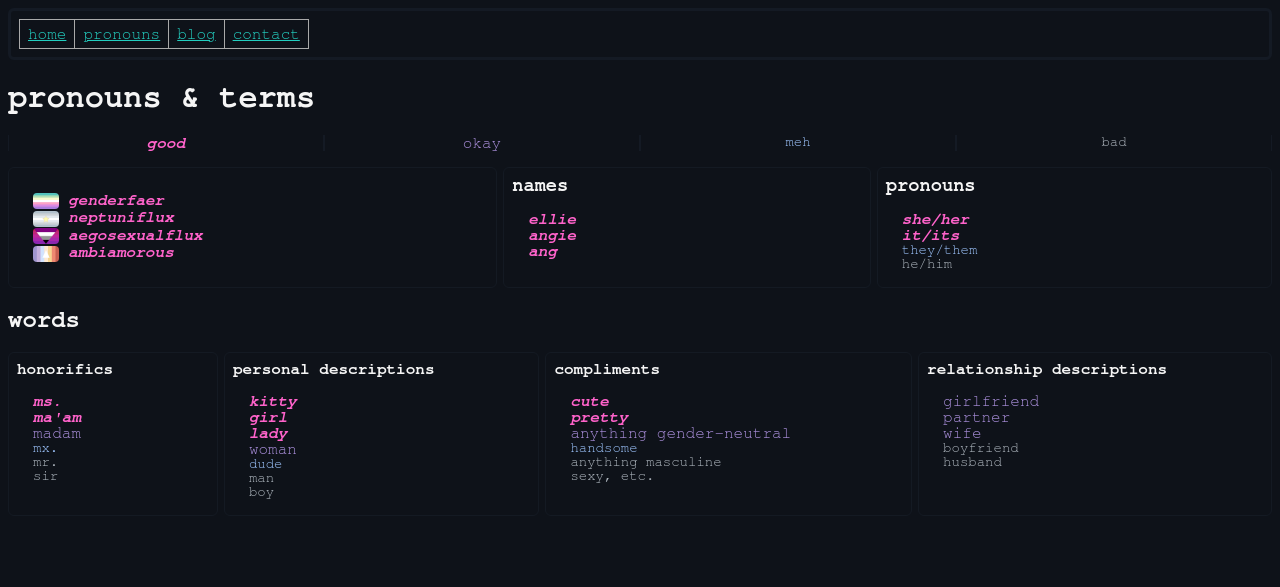
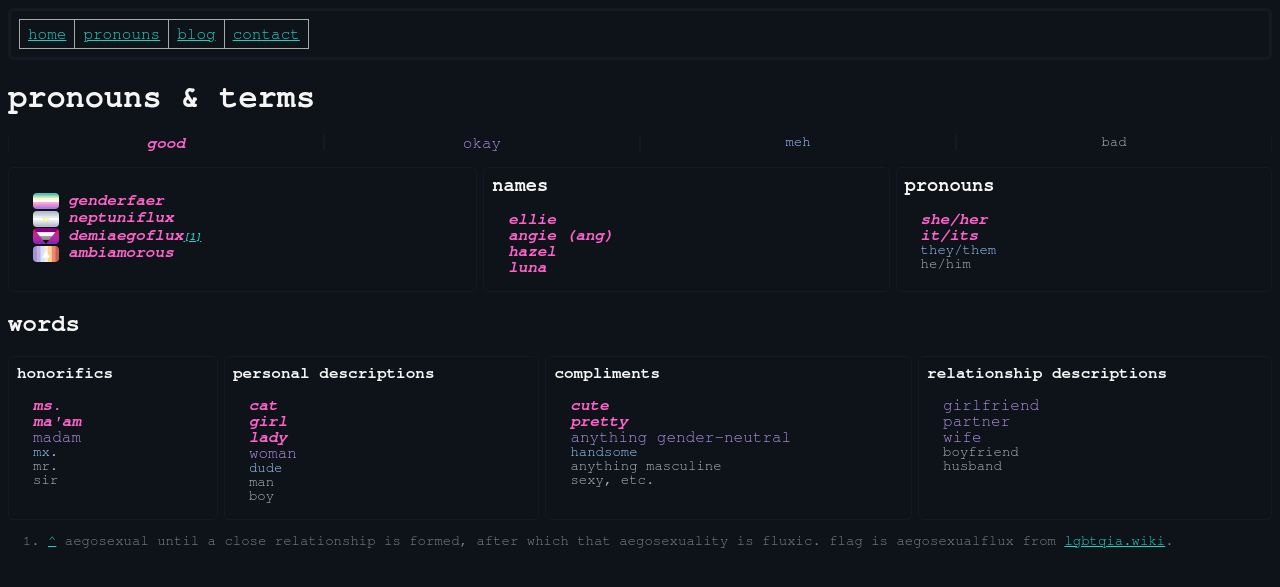
Before and after one commit to elliouros/elliouros.github.io, a Jekyll site: the page built from pronouns.html, in a window 1280 px wide. Shown: the top 587 px of the page. Built offline with Jekyll 4.4.1, drawn with Linux system fonts in a browser that asks for light colours.

Commit message:
terms meow

```diff
--- a/index.html
+++ b/index.html
@@ -12,10 +12,10 @@ permalink: /
 </header>
 
 <hgroup>
-  <h1>hi, i'm angie</h1>
-  <p>a.k.a. ang, ellie</p>
+  <h1>hi, i'm (cat)</h1>
+  <p>a.k.a. angie, ellie, hazel, luna</p>
 </hgroup>
-<p>resident internet cat/girl (not catgirl) and nerd. minor and unfortunately american :p</p>
+<p>resident internet cat/girl and nerd. minor and unfortunately american :p</p>
 
 <h2>more about me</h2>
 <div class="details">
--- a/pronouns.html
+++ b/pronouns.html
@@ -6,13 +6,13 @@ style:
   - pronouns
 ---
 <h1>pronouns & terms</h1>
-<ul id="key">
+<ul class="key">
   <li class="good">good</li>
   <li class="okay">okay</li>
   <li class="meh">meh</li>
   <li class="bad">bad</li>
 </ul>
-<div id="terms-main">
+<div class="terms-main">
   <h2 class="sr-only">personal identifiers</h2>
   <div class="flex">
     <div>
@@ -20,7 +20,9 @@ style:
       <ul>
         <li class="good"><img src="/assets/flags/genderfaer.png"> genderfaer</li>
         <li class="good"><img src="/assets/flags/neptuniflux.png"> neptuniflux</li>
-        <li class="good"><img src="/assets/flags/aegosexualflux.png"> aegosexualflux</li>
+        <li class="good"><img src="/assets/flags/aegosexualflux.png">
+        demiaegoflux<a class="note-cue" id="cue-1" href="#note-1">[1]
+        </a></li>
         <li class="good"><img src="/assets/flags/ambiamorous.png"> ambiamorous</li>
       </ul>
     </div>
@@ -28,8 +30,9 @@ style:
       <h3>names</h3>
       <ul>
         <li class="good">ellie</li>
-        <li class="good">angie</li>
-        <li class="good">ang</li>
+        <li class="good">angie (ang)</li>
+        <li class="good">hazel</li>
+        <li class="good">luna</li>
       </ul>
     </div>
     <div>
@@ -59,7 +62,7 @@ style:
     <div>
       <h4>personal descriptions</h4>
       <ul>
-        <li class="good">kitty</li>
+        <li class="good">cat</li>
         <li class="good">girl</li>
         <li class="good">lady</li>
         <li class="okay">woman</li>
@@ -91,3 +94,10 @@ style:
     </div>
   </div>
 </div>
+
+<ul class="footnotes">
+  <li id="note-1"><a href="#cue-1">^</a> aegosexual until a close relationship
+  is formed, after which that aegosexuality is fluxic. flag is aegosexualflux
+  from <a href="https://lgbtqia.wiki/wiki/Aegosexualflux">lgbtqia.wiki</a>.
+  </li>
+</ul>
--- a/style/pronouns.css
+++ b/style/pronouns.css
@@ -1,4 +1,4 @@
-#terms-main {
+.terms-main {
   margin-top: 6px;
   & > div {
     width: 100%;
@@ -12,7 +12,7 @@ h3,h4 {
   margin: 0;
 }
 
-#key {
+.key {
   padding: 0;
   display: flex;
   * {
@@ -35,9 +35,16 @@ h3,h4 {
   }
 }
 
-ul {
+.terms-main ul, ul.key {
   list-style-type: none;
 }
+
+ul.footnotes {
+  list-style-type: decimal;
+  font-size: .875em;
+  color: grey;
+}
+
 li {
   vertical-align: middle;
 
@@ -66,3 +73,7 @@ li {
     border-radius: .25em;
   }
 }
+
+.note-cue {
+  font-size: .625em;
+}
```
